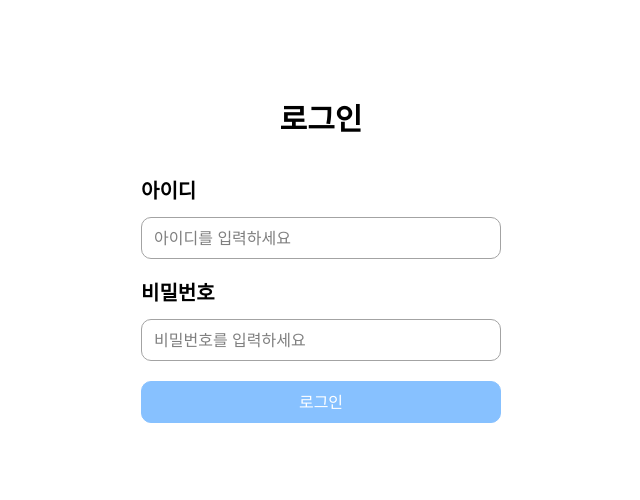
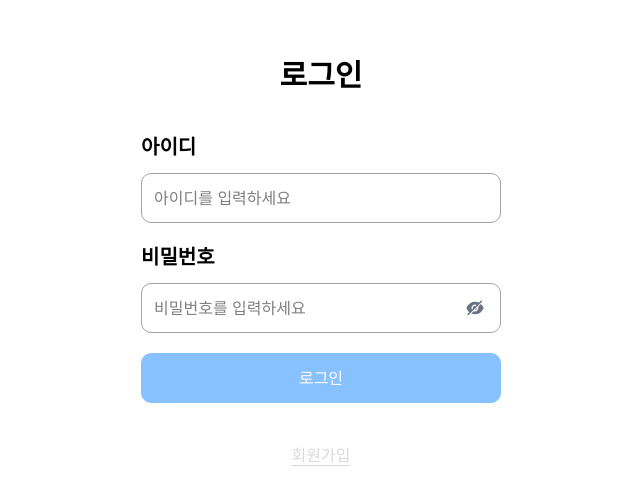
Before and after one commit to chominseo0723/CRUD_Board, a React (Vite) app: page /signin in a window 1280 px wide. Shown: the part 138-638 px from the top of the page, without its empty margins (319-959 px from the left). Built offline with nearby package versions, Linux system fonts and the light colour scheme; a web font is replaced by a local one.

Commit message:
feat : 로그인 페이지 UI 구현

```diff
--- a/package.json
+++ b/package.json
@@ -13,6 +13,7 @@
     "@tailwindcss/vite": "^4.1.18",
     "react": "^19.2.0",
     "react-dom": "^19.2.0",
+    "react-icons": "^5.5.0",
     "react-router-dom": "^7.13.0",
     "tailwindcss": "^4.1.18"
   },
--- a/src/App.jsx
+++ b/src/App.jsx
@@ -1,12 +1,14 @@
 import React from 'react'
 import { BrowserRouter, Route, Routes } from 'react-router-dom'
 import Signin from './pages/Signin'
+import Signup from './pages/Signup'
 
 const App = () => {
   return (
     <BrowserRouter>
       <Routes>
         <Route path="/signin" element={<Signin />} />
+        <Route path='signup' element={<Signup />} />
       </Routes>
     </BrowserRouter>
   )
--- a/src/pages/Signin.jsx
+++ b/src/pages/Signin.jsx
@@ -1,7 +1,56 @@
-import React from 'react'
+import React, { use, useEffect, useState } from 'react'
+import { Link } from 'react-router-dom'
+import { AiFillEye, AiFillEyeInvisible } from 'react-icons/ai';
+
 
 
 const Signin = () => {
+    const [id, setId] = useState(""); // 아이디를 저장하는 변수
+    const [password, setPassword] = useState(""); // 비밀번호를 저장하는 변수
+
+    const [idVaild, setIdVaild] = useState(false); // 아이디 유효성 검사
+    const [passwordVaild, setPasswordVaild] = useState(false); // 비밀번호 유효성 검사
+    const [allow, setAllow] = useState(false); // form 비활성화 여부 저장 변수
+   const [hide, setHide] = useState(true); // 비밀번호 숨김 / 나타나게 -> true = 숨김
+
+    const handleId = (e) => {
+        setId(e.taget.value);
+        const regex = /^(?=.*[a-zA-Z])(?=.*[0-9]).{6,20}$/;
+        if (regex.test(e.target.value)) {
+            setIdVaild(true);
+        }else{
+            setIdVaild(false);
+        }
+    };
+
+    const handlePassword = (e) => {
+        setPassword(e.target.value);
+        const regex = /^(?=.*[a-zA-Z])(?=.*[0-9])(?=.*[!@#$%^&*]).{8,20}$/; // 비밀번호 정규식
+        if (regex.test(e.target.value)) {
+            setPasswordVaild(true); // 유효성 검사 통과
+        }else{
+            setPasswordVaild(false); // 유효성 검사 실패
+        }
+    };
+
+    const onClickSubmit = (e) => {
+        e.preventDefault();
+        if (idVaild && passwordVaild) {
+            alert("로그인 성공");
+        }else{
+            alert("로그인 실패");
+        }
+    }
+
+  useEffect(() => {
+    if (idVaild && passwordVaild) {
+        setAllow(true);
+    } else {
+        setAllow(false);
+    }
+}, [idVaild, passwordVaild]);
+
+
   return (
     <>
     <div className='flex flex-col min-h-screen font-pretendard items-center justify-center gap-10'>
@@ -10,18 +59,35 @@ const Signin = () => {
         <form className='flex flex-col gap-5'>
             <div className='flex flex-col gap-3'>
                 <span className='text-xl font-semibold'>아이디</span>
-                <input className='border rounded-[10px] pl-3 py-2 w-90 border-[#A3A3A3]' placeholder ="아이디를 입력하세요"/>
+                <input className='border rounded-[10px] pl-3 py-3 w-90 border-[#A3A3A3]' placeholder ="아이디를 입력하세요"/>
             </div>
 
             <div className='flex flex-col gap-3'>
                 <span className='text-xl font-semibold'>비밀번호</span>
-                <input className='border rounded-[10px] pl-3 py-2 w-90 border-[#A3A3A3]' placeholder="비밀번호를 입력하세요" type="password"/>
+                  <div className="relative">
+            <input
+            className='border rounded-[10px] pl-3 pr-10 py-3 w-90 border-[#A3A3A3]'
+            placeholder="비밀번호를 입력하세요"
+            type={hide ? "password" : "text"}
+            value={password}
+            onChange={handlePassword}
+            />
+
+            <button
+            type="button"
+            className="absolute right-4 top-1/2 -translate-y-1/2 text-xl text-gray-500"
+            onClick={() => setHide(!hide)}
+            >
+            {hide ? <AiFillEyeInvisible /> : <AiFillEye />}
+            </button>
             </div>
-
+            </div>
             <button className='border border-[#87C1FF]
-            bg-[#87C1FF] py-2 rounded-[10px] text-white
+            bg-[#87C1FF] py-3 rounded-[10px] text-white
             ' type="submit">로그인</button>
         </form>
+
+        <Link className="text-[#D9D9D9] underline underline-offset-4" to="/signup">회원가입</Link>
     </div>
 
     </>
```
Also changed, not shown: 1 other file (tests, documents, lock files or other folders).
